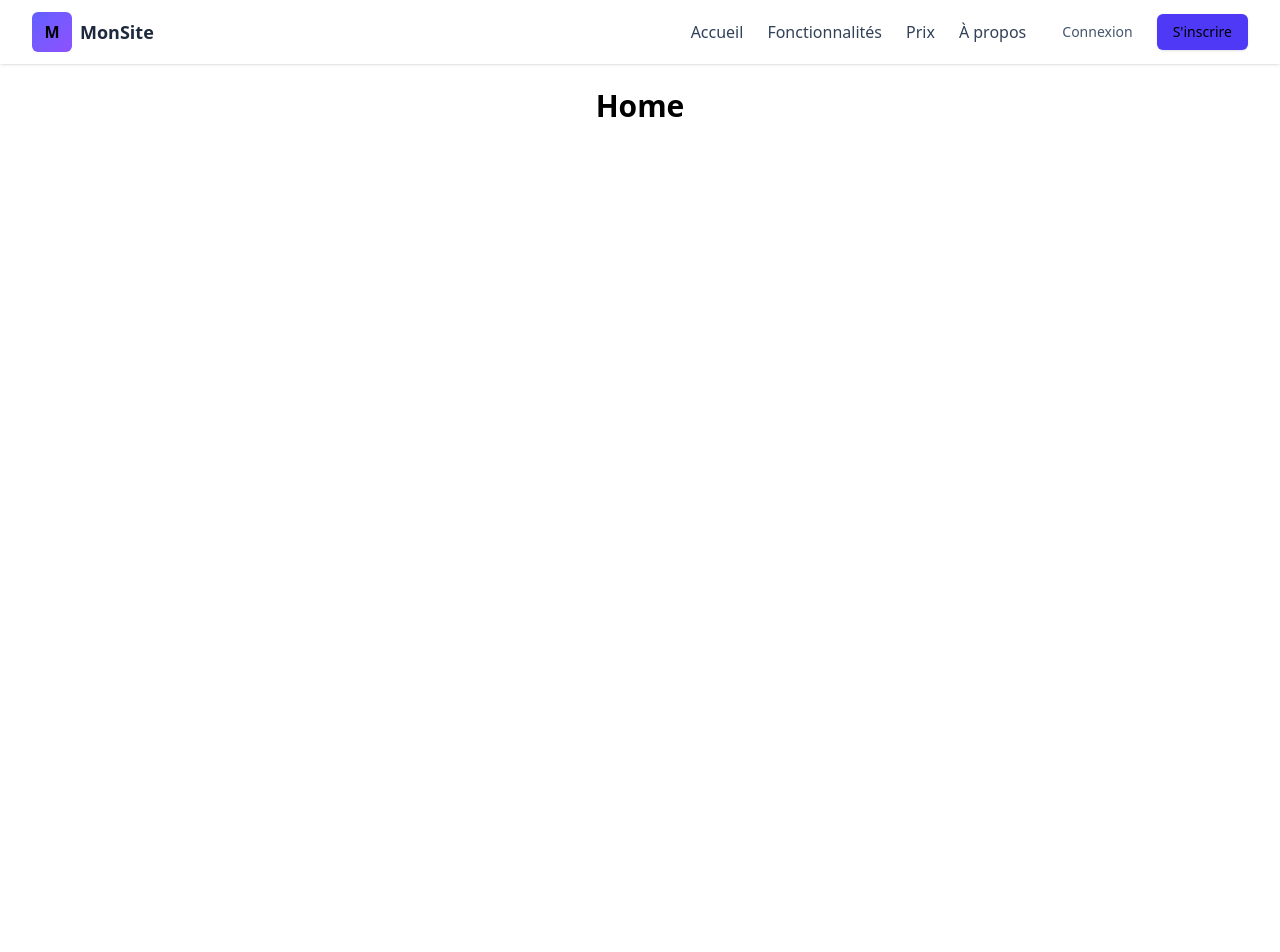
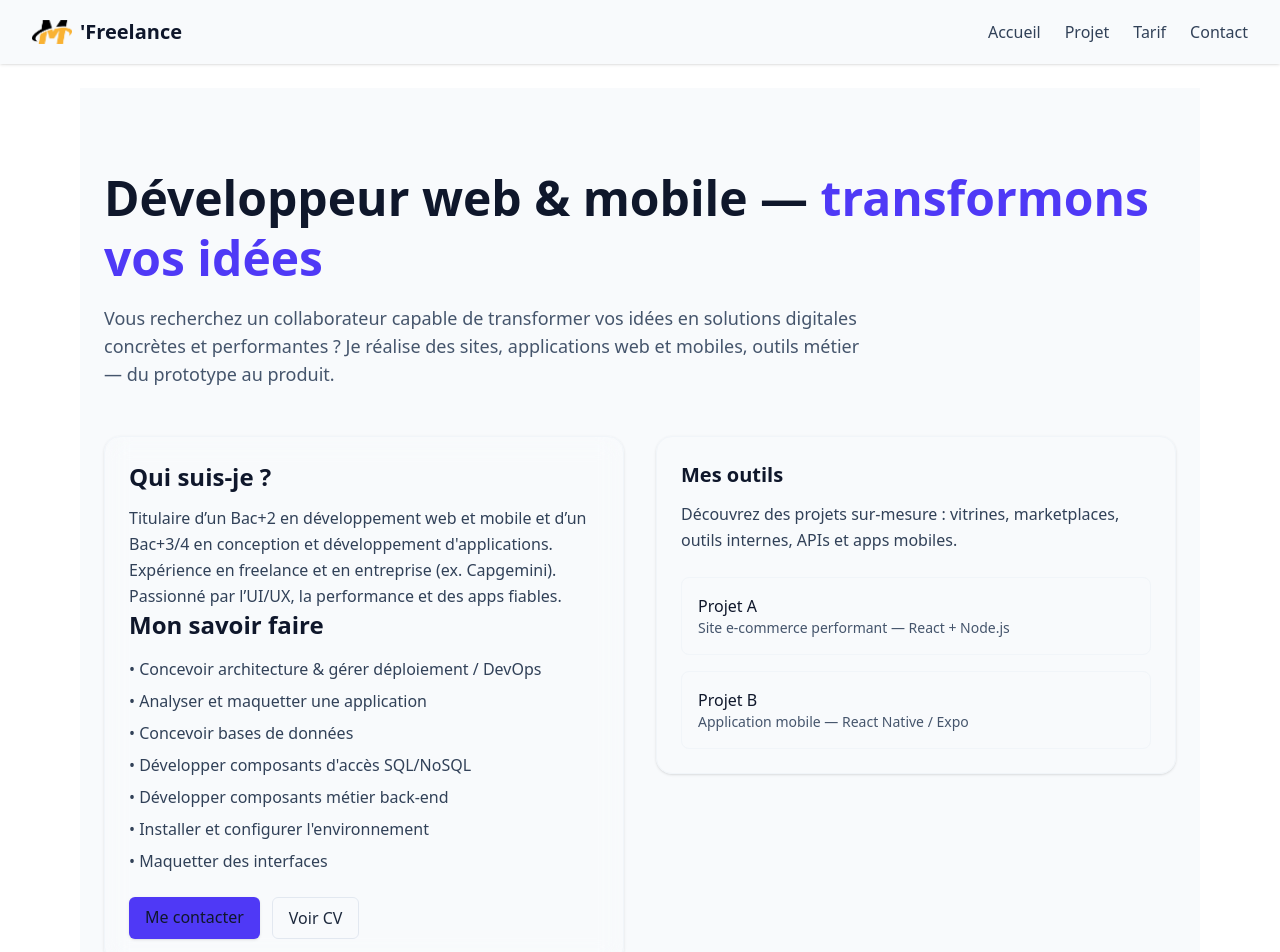
Before and after one commit to MaximilienR/maximilienr_freelance, a React (Vite) app: page / in a window 1280 px wide. Shown: the top 952 px of the page. Before the commit the page ends 800 px from the top, so only its background shows below. Built offline with nearby package versions, Linux system fonts and the light colour scheme.

Commit message:
add css to home

```diff
--- a/src/components/header/nav.tsx
+++ b/src/components/header/nav.tsx
@@ -3,6 +3,7 @@
 // Default export a React component
 
 import React, { useState } from "react";
+import logoImg from "../../assets/logo.png";
 
 export type NavLink = {
   name: string;
@@ -11,13 +12,13 @@ export type NavLink = {
 };
 
 type NavbarProps = {
-  logo?: string;
+  logoSrc?: string;
   links?: NavLink[];
   className?: string;
 };
 
 export default function Navbar({
-  logo = "MonLogo",
+  logoSrc = logoImg,
   links,
   className = "",
 }: NavbarProps) {
@@ -26,22 +27,20 @@ export default function Navbar({
   const navLinks: NavLink[] =
     links ?? [
       { name: "Accueil", href: "#" },
-      { name: "Fonctionnalités", href: "#features" },
-      { name: "Prix", href: "#pricing" },
-      { name: "À propos", href: "#about" },
+      { name: "Projet", href: "#features" },
+      { name: "Tarif", href: "#pricing" },
+      { name: "Contact", href: "#about" },
     ];
 
   return (
-    <header className={`bg-white/80 backdrop-blur-md shadow-sm sticky top-0 z-50 ${className}`}>
+    <header className={`bg-slate-50 backdrop-blur-md shadow-sm sticky top-0 z-50 ${className}`}>
       <nav className="max-w-7xl mx-auto px-4 sm:px-6 lg:px-8">
         <div className="flex items-center justify-between h-16">
           {/* Logo */}
           <div className="flex items-center gap-4">
             <a href="#" className="flex items-center gap-2">
-              <span className="inline-flex items-center justify-center w-10 h-10 rounded-md bg-gradient-to-br from-indigo-500 to-violet-500 text-white font-bold">
-                {logo.charAt(0)}
-              </span>
-              <span className="font-semibold text-lg text-slate-800">{logo}</span>
+              <img src={logoSrc} alt="logo" className="w-10 h-10 object-contain select-none" />
+              <span className="text-xl font-semibold text-slate-900">'Freelance</span>
             </a>
           </div>
 
@@ -62,20 +61,7 @@ export default function Navbar({
               ))}
             </ul>
 
-            <div className="flex items-center gap-3">
-              <a
-                href="#login"
-                className="px-3 py-1.5 rounded-md text-sm text-slate-600 hover:bg-slate-100"
-              >
-                Connexion
-              </a>
-              <a
-                href="#signup"
-                className="inline-flex items-center px-4 py-2 rounded-md bg-indigo-600 text-white text-sm font-medium shadow-sm hover:bg-indigo-700"
-              >
-                S'inscrire
-              </a>
-            </div>
+
           </div>
 
           {/* Mobile menu button */}
@@ -133,30 +119,10 @@ export default function Navbar({
               ))}
             </ul>
 
-            <div className="mt-3 flex items-center gap-3 px-3">
-              <a href="#login" className="px-3 py-2 rounded-md text-sm text-slate-600 hover:bg-slate-100">
-                Connexion
-              </a>
-              <a href="#signup" className="flex-1 inline-flex items-center justify-center px-4 py-2 rounded-md bg-indigo-600 text-white text-sm font-medium hover:bg-indigo-700">
-                S'inscrire
-              </a>
-            </div>
+
           </div>
         )}
       </nav>
     </header>
   );
 }
-
-/*
-Usage (TypeScript):
-- Place this file in your project: src/components/Navbar.tsx
-- Ensure Tailwind CSS is configured (via Vite/CRA/Next.js)
-- Import and use: `import Navbar from "@/components/Navbar";` then <Navbar logo="Nom" />
-- Pass typed links: `links={[{ name: 'Blog', href: '/blog' }, { name: 'Docs', href: 'https://...', external: true }]}`
-
-Options I can do next (je peux appliquer directement):
-- Adapter pour Next.js en remplaçant `<a>` par `next/link` et typer `href` avec UrlObject si tu veux.
-- Ajouter un dropdown multi-niveaux (avec types TS).
-- Remplacer le logo texte par un `logoSrc?: string` prop et <img>.
-*/
--- a/src/pages/Home/Home.tsx
+++ b/src/pages/Home/Home.tsx
@@ -1,3 +1,165 @@
-export default function Home() {
-  return <h1 className="text-3xl font-bold">Home</h1>;
+// src/pages/Home.tsx
+import React from "react";
+
+type Bubble = {
+  left: string;       // position left en %
+  size: number;       // taille en px
+  delay: string;      // animation-delay
+  duration: string;   // animation-duration
+  opacity?: number;   // opacity
+};
+
+const BUBBLES: Bubble[] = [
+  { left: "5%",  size: 140, delay: "0s",   duration: "18s", opacity: 0.85 },
+  { left: "18%", size: 90,  delay: "2s",   duration: "12s", opacity: 0.8 },
+  { left: "33%", size: 220, delay: "1s",   duration: "22s", opacity: 0.75 },
+  { left: "48%", size: 120, delay: "4s",   duration: "16s", opacity: 0.9 },
+  { left: "62%", size: 160, delay: "0.5s", duration: "20s", opacity: 0.7 },
+  { left: "76%", size: 100, delay: "3s",   duration: "14s", opacity: 0.8 },
+  { left: "88%", size: 180, delay: "1.5s", duration: "24s", opacity: 0.78 },
+];
+
+export default function Home(): JSX.Element {
+  return (
+    <div className="relative min-h-screen bg-slate-50 text-slate-900 overflow-hidden">
+
+      {/* --- Animated bubbles background --- */}
+      <div className="pointer-events-none absolute inset-0 -z-10 overflow-hidden">
+        {BUBBLES.map((b, i) => (
+          <span
+            key={i}
+            aria-hidden
+            style={{
+              left: b.left,
+              width: b.size,
+              height: b.size,
+              animationDelay: b.delay,
+              animationDuration: b.duration,
+              opacity: b.opacity,
+            }}
+            className="bubble absolute rounded-full blur-xl mix-blend-screen translate-y-[120%] animate-bubbleColor"
+          />
+        ))}
+
+        {/* Decorative soft radial glows */}
+        <div className="absolute -left-32 -top-20 w-96 h-96 rounded-full bg-gradient-to-tr from-indigo-200 to-pink-200 opacity-30 blur-3xl" />
+        <div className="absolute right-[-6rem] bottom-[-6rem] w-[28rem] h-[28rem] rounded-full bg-gradient-to-br from-yellow-200 to-emerald-200 opacity-20 blur-2xl" />
+      </div>
+
+      {/* --- Main content --- */}
+      <main className="relative z-10 max-w-6xl mx-auto px-6 py-20">
+        <header className="mb-12">
+          <h1 className="text-4xl sm:text-5xl font-extrabold leading-tight">
+            Développeur web & mobile — <span className="text-indigo-600">transformons vos idées</span>
+          </h1>
+          <p className="mt-4 text-lg text-slate-600 max-w-3xl">
+            Vous recherchez un collaborateur capable de transformer vos idées en solutions digitales concrètes
+            et performantes ? Je réalise des sites, applications web et mobiles, outils métier — du prototype au produit.
+          </p>
+        </header>
+
+        <section className="grid gap-8 md:grid-cols-2 items-start">
+          {/* Card "Qui suis-je" */}
+          <article className="bg-white/60 backdrop-blur-md border border-slate-100 rounded-2xl p-6 shadow-sm">
+            <h2 className="text-2xl font-semibold mb-3">Qui suis-je ?</h2>
+            <p className="text-slate-700 leading-relaxed">
+              Titulaire d’un Bac+2 en développement web et mobile et d’un Bac+3/4 en conception et développement
+              d'applications. Expérience en freelance et en entreprise (ex. Capgemini). Passionné par l’UI/UX,
+              la performance et des apps fiables.
+            </p>
+                        <h2 className="text-2xl font-semibold mb-3">Mon savoir faire</h2>
+
+            <ul className="mt-4 space-y-2 text-slate-700">
+              <li>• Concevoir architecture & gérer déploiement / DevOps </li>
+              <li>• Analyser et maquetter une application</li>
+              <li>• Concevoir bases de données</li>
+              <li>• Développer composants d'accès SQL/NoSQL</li>
+              <li>• Développer composants métier back-end</li>
+              <li>• Installer et configurer l'environnement</li>
+              <li>• Maquetter des interfaces</li>
+            </ul>
+            <div className="mt-6 flex gap-3">
+              <a
+                className="inline-block px-4 py-2 rounded-md bg-indigo-600 text-white font-medium shadow hover:bg-indigo-700"
+                href="#contact"
+              >
+                Me contacter
+              </a>
+              <a
+                className="inline-block px-4 py-2 rounded-md border border-slate-200 text-slate-800 hover:bg-slate-50"
+                href="#cv"
+              >
+                Voir CV
+              </a>
+            </div>
+          </article>
+
+          {/* Card "Mes réalisations" */}
+          <aside className="rounded-2xl p-6 bg-gradient-to-br from-white/60 to-white/30 border border-slate-100 shadow-sm">
+            <h3 className="text-xl font-semibold mb-3">Mes outils </h3>
+            <p className="text-slate-700 leading-relaxed">
+              Découvrez des projets sur-mesure : vitrines, marketplaces, outils internes, APIs et apps mobiles.
+            </p>
+
+            <div className="mt-6 grid gap-4">
+              <div className="p-4 rounded-lg bg-white/50 border border-slate-100">
+                <h4 className="font-medium">Projet A</h4>
+                <p className="text-sm text-slate-600">Site e-commerce performant — React + Node.js</p>
+              </div>
+              <div className="p-4 rounded-lg bg-white/50 border border-slate-100">
+                <h4 className="font-medium">Projet B</h4>
+                <p className="text-sm text-slate-600">Application mobile — React Native / Expo</p>
+              </div>
+            </div>
+          </aside>
+        </section>
+
+        {/* Footer */}
+        <footer className="mt-12 text-sm text-slate-500">
+          <p>Disponible pour missions freelance & postes CDI/CDD — discutons de votre projet.</p>
+        </footer>
+      </main>
+
+      {/* --- Inline CSS for bubble animations --- */}
+      <style>{`
+        .bubble {
+          position: absolute;
+          border-radius: 9999px;
+          transform: translateY(120%);
+          will-change: transform, opacity, background-color;
+          animation-name: rise;
+          animation-timing-function: linear;
+          animation-iteration-count: infinite;
+        }
+
+        @keyframes rise {
+          0% {
+            transform: translateY(120%) scale(0.85);
+            opacity: 0;
+          }
+          10% { opacity: 0.85; }
+          50% {
+            transform: translateY(20%) scale(1.05);
+            opacity: 0.9;
+          }
+          100% {
+            transform: translateY(-40%) scale(1.02);
+            opacity: 0;
+          }
+        }
+
+        @keyframes bubbleColor {
+          0%   { background-color: theme('colors.indigo.500'); }
+          25%  { background-color: theme('colors.pink.500'); }
+          50%  { background-color: theme('colors.green.500'); }
+          75%  { background-color: theme('colors.blue.500'); }
+          100% { background-color: theme('colors.indigo.500'); }
+        }
+
+        .animate-bubbleColor {
+          animation: bubbleColor 12s linear infinite;
+        }
+      `}</style>
+    </div>
+  );
 }
```
Also changed, not shown: src/assets/logo.png (added), src/assets/logéo.png (added).
